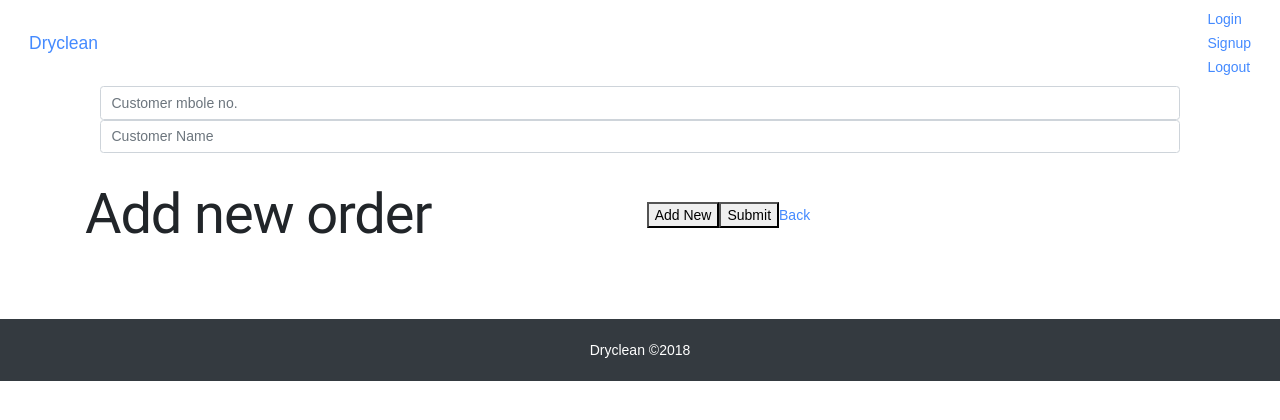
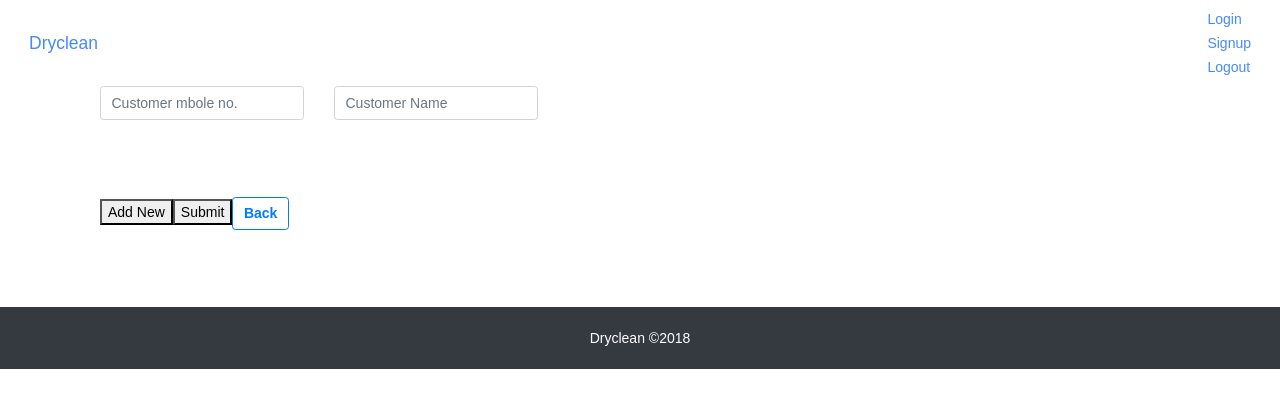
Before and after one commit to digbijaya/ProjectDryClean, a React app in the folder client/: page /orderreceive in a window 1280 px wide. Shown: the top 420 px of the page. Built offline with nearby package versions, Linux system fonts and the light colour scheme.

Commit message:
DJ_ui design_reciev.js

```diff
--- a/client/src/components/orders/Receive.js
+++ b/client/src/components/orders/Receive.js
@@ -112,57 +112,40 @@ class Receive extends Component {
     console.log("ORDERRECEIVE ORDER RES", this.props.orderReceive.order);
     return (
       <Tux>
+
         <Modal show={this.props.orderReceive.committing} />
-        <Confirmation
-          show={this.state.orderConfirmation}
-          orders={this.state.order}
-          totalprice={this.state.totalprice}
-          user={this.state.user}
-          submit={this.onSubmit}
-          cancelConfirmation={this.onConfirmationCancel}
-          orderdetails={this.props.orderReceive.order}
-        />
-        <div className="container">
-          <input
-            className={classnames("form-control", {
-              "is-invalid": errors.mobilenumber
-            })}
-            type="text"
-            name="mobilenumber"
-            value={this.state.user["mobilenumber"]}
-            onChange={this.onUserChange}
-            placeholder="Customer mbole no."
-          />
+        <Confirmation show={this.state.orderConfirmation} orders={this.state.order} totalprice={this.state.totalprice} user={this.state.user} submit={this.onSubmit} cancelConfirmation={this.onConfirmationCancel} orderdetails={this.props.orderReceive.order} />
+
+
+            <div class="form-group row offset-md-0">
+                <div class="form-group col-auto">
+                    <input className={classnames( "form-control", { "is-invalid": errors.mobilenumber })} type="text" name="mobilenumber" value={this.state.user[ "mobilenumber"]} onChange={this.onUserChange} placeholder="Customer mbole no." />
+                </div>
+
                 {errors.mobilenumber && (
                 <div className="invalid-feedback">{errors.mobilenumber} </div>
                 )}
-          <input
-            className={classnames("form-control", {
-              "is-invalid": errors.username
-            })}
-            type="text"
-            name="username"
-            value={this.state.user["username"]}
-            onChange={this.onUserChange}
-            placeholder="Customer Name"
-          />
+
+                <div class="form-group col-auto">
+                    <input className={classnames( "form-control", { "is-invalid": errors.username })} type="text" name="username" value={this.state.user[ "username"]} onChange={this.onUserChange} placeholder="Customer Name" />
+                </div>
+            </div>
             {errors.username && (
             <div className="invalid-feedback">{errors.username} </div>
             )}
-          <div className="row">
-            <h1 style={{ textAlign: "center" }}>Add new order</h1>
-            <div style={{ width: "30%", margin: "35px auto" }}>
-              <Orderrow
-                updateValue={this.updateValue}
-                addItem={this.addClothToOrder}
-                removeItem={event => {
-                  this.removeClothFromOrder(event);
-                }}
-              />
-              <Link to="/initial">Back</Link>
+
+
+                <div class="form-group row offset-md-0">
+                    <div class="form-group col" style={{ width: "30%", margin: "35px auto" }}>
+
+                        <Orderrow updateValue={this.updateValue} addItem={this.addClothToOrder} removeItem={event=> { this.removeClothFromOrder(event); }} />
+                            <Link to="/initial" class="btn btn-outline-primary"><strong>Back</strong></Link>
+
                     </div>
                 </div>
-        </div>
+
+
+
     </Tux>
     );
   }
```
Lines whose indentation alone changed are shown as unchanged.
